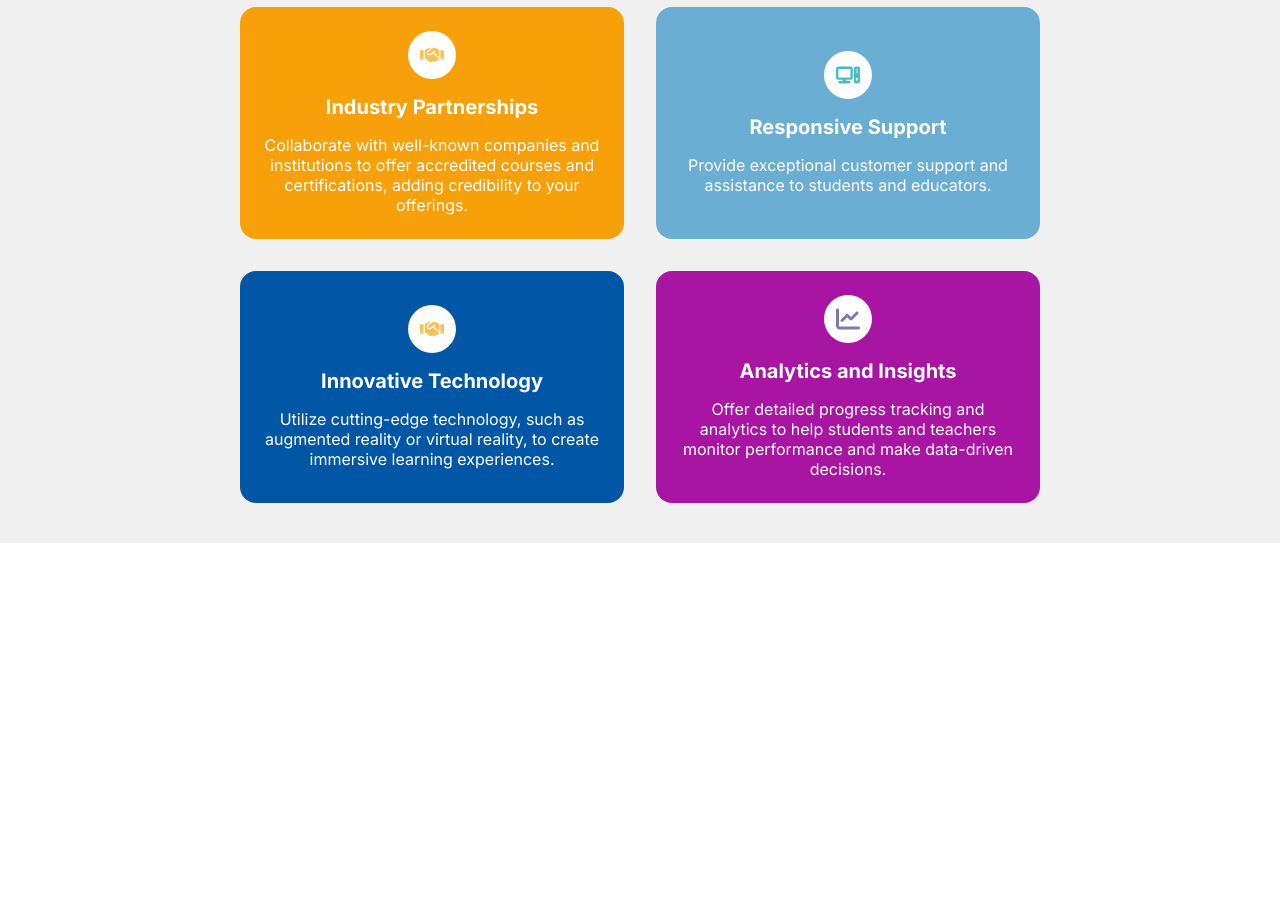
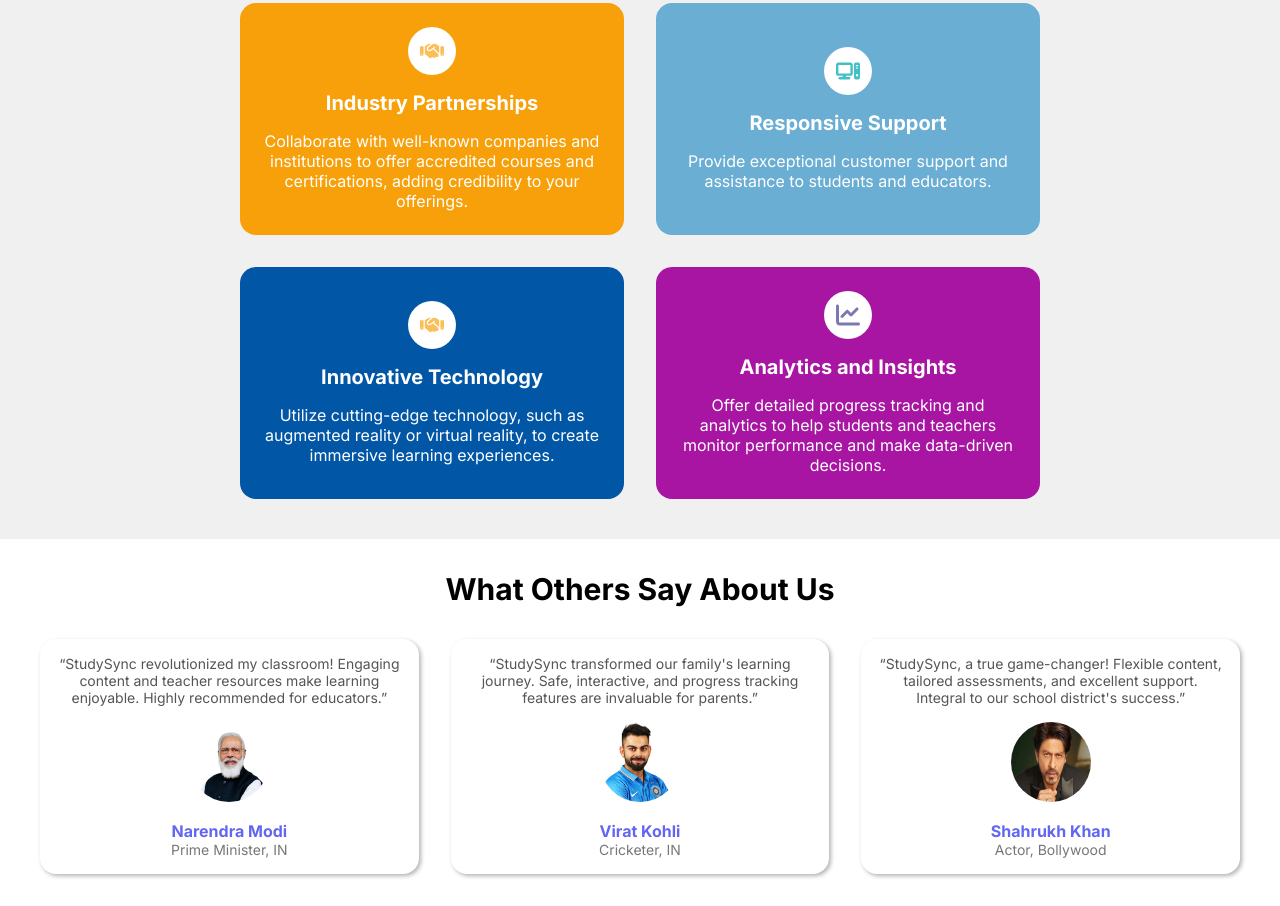
Before and after one commit to pratikvairat/StudySync, a plain HTML site: page index.html in a window 1280 px wide. Shown: the part 1256-2162 px from the top of the page. Before the commit the page ends 1799 px from the top, so only its background shows below. Drawn offline with Linux system fonts and the light colour scheme.

Commit message:
Testinomial section

```diff
--- a/index.html
+++ b/index.html
@@ -186,6 +186,75 @@
 
             </div>
         </div>
+        </div>
+        <div class="testimonial-container">
+            <div class="testimonial-content">
+                <h2 class="testimonial-title">
+                    What Others Say About Us
+                </h2>
+                <div class="testimonial-grid">
+                    <!--card1-->
+                    <div class="testimonial-card">
+                        <div class="testimonial-text">
+                            <div class="testimonial-text">
+                                “StudySync revolutionized my classroom! Engaging content and teacher resources make learning enjoyable. Highly recommended for educators.”
+
+                            </div>
+                            <div class="testimonial-avatar">
+                                <img src="./images/modi.jpg" alt="">
+                            </div>
+                            <div class="tesimonial-details">
+                                <h3 class="testimonial-name">
+                                    Narendra Modi
+                                </h3>
+                                <p class="testimonial-desc">
+                                    Prime Minister, IN
+                                </p>
+                            </div>
+                        </div>
+                    </div>
+                    <!--card2-->
+                    <div class="testimonial-card">
+                        <div class="testimonial-text">
+                            <div class="testimonial-text">
+                                “StudySync transformed our family's learning journey. Safe, interactive, and progress tracking features are invaluable for parents.”
+                            </div>
+                            <div class="testimonial-avatar">
+                                <img src="./images/virat.jpg" alt="">
+                            </div>
+                            <div class="tesimonial-details">
+                                <h3 class="testimonial-name">
+                                    Virat Kohli
+                                </h3>
+                                <p class="testimonial-desc">
+                                    Cricketer, IN
+                                </p>
+                            </div>
+                        </div>
+                    </div>
+                    <!--card3-->
+                    <div class="testimonial-card">
+                        <div class="testimonial-text">
+                            <div class="testimonial-text">
+                                “StudySync, a true game-changer! Flexible content, tailored assessments, and excellent support. Integral to our school district's success.”
+                            </div>
+
+                            <div class="testimonial-avatar">
+                                <img src="./images/shahrukh.png" alt="">
+                            </div>
+                            <div class="tesimonial-details">
+                                <h3 class="testimonial-name">
+                                    Shahrukh Khan
+                                </h3>
+                                <p class="testimonial-desc">
+                                    Actor, Bollywood
+                                </p>
+                            </div>
+                        </div>
+                    </div>
+                </div>
+            </div>
+        </div>
 </body>
 
 </html>
--- a/style.css
+++ b/style.css
@@ -1,5 +1,4 @@
 @import url('https://fonts.googleapis.com/css2?family=Inter:wght@100;200;400;500;600;700&display=swap');
-
 
 :root {
     --primary-color: #6366F1;
@@ -255,14 +254,14 @@ body{
 .company-grid{
     display: grid;
     grid-template-columns: repeat(2,1fr);
-    gap: 3.6rem;
-    padding: 1rem;
+    gap: 3.5rem;
+    padding: 0.9rem;
     border:none;
     border-radius: 0.625rem;
     background-color: var(--light-gray);
     margin-top: 2rem;
     margin-bottom: 2rem;
-    padding:1.8rem 2rem;
+    padding:1.7rem 1.7rem;
 }
 
 .company-logo{
@@ -270,7 +269,7 @@ body{
     font-weight: 500;
     color: var(--gray);
     display: flex;
-    gap: 0.5rem;
+    gap: 0.45rem;
 }
 .svg-img{
     height: 1.7rem;
@@ -284,7 +283,7 @@ body{
     display: flex;
 }
 
-@media screen and (min-width:640px){
+@media screen and (min-width:800px){
     .company-grid{
         grid-template-columns: repeat(4,1fr);
     }
@@ -394,3 +393,74 @@ body{
     }
 
 }
+
+.testimonial-container{
+    background-color: var(--background-color);
+    padding: 2rem;
+    margin: 0 auto;
+    max-width: 1200px;
+}
+
+.testimonial-content{
+    display: flex;
+    flex-direction: column;
+    align-items: center;
+    gap:2rem;
+}
+
+.testimonial-title{
+    font-size: 1.875rem;
+    font-weight: bold;
+}
+
+.testimonial-grid{
+    display: grid;
+    grid-template-columns: repeat(3,1fr);
+    gap:2rem;
+
+}
+
+.testimonial-card{
+    display: flex;
+    flex-direction: column;
+    border: 1px solid rgba(rgb(117, 75, 75), rgb(70, 176, 70), rgb(4, 4, 124), alpha);
+    border-radius: 1rem;
+    box-shadow: 2px 2px 4px rgba(0,0,0,0.3);
+    padding: 1rem;
+    gap:1.5rem;
+    transition: transform 0.3s ease, box-shadow, 03s ease;
+}
+
+.testimonial-card:hover{
+    transform :scale(1.05) ;
+    box-shadow: 0 4px 8px rgba(0,0,0,0.2);
+    border: 1px solid blue;
+}
+
+.testimonial-avatar img{
+    height:5rem;
+    width: 5rem;
+    border-radius: 50%;
+    margin:1rem;
+}
+
+.testimonial-text{
+    font-size: 0.875rem;
+    color: var(--dark-gray);
+}
+
+.testimonial-name{
+    font-size: 1rem;
+    color: var(--primary-color);
+}
+
+.testimonial-desc{
+    font-size: 0.875rem;
+    color: #777;
+}
+
+@media screen and (max-width:800px){
+    .testimonial-grid{
+        grid-template-columns: 1fr;
+    }
+}
```
Also changed, not shown: images/modi.jpg (added), images/shahrukh.png (added), images/virat.jpg (added).
